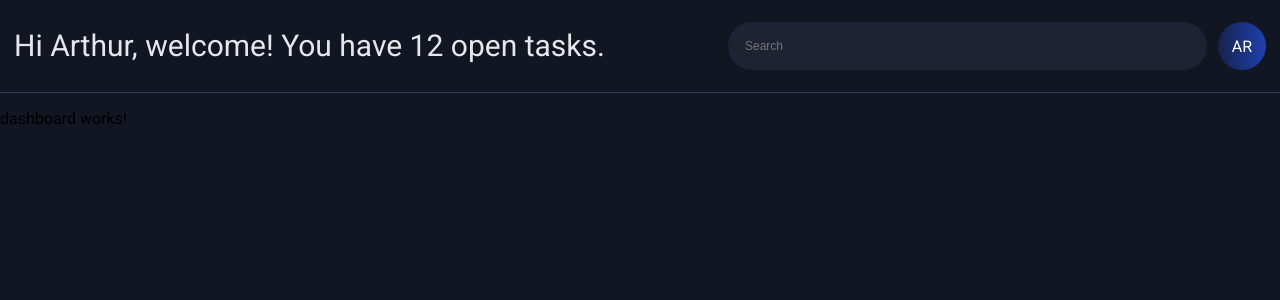
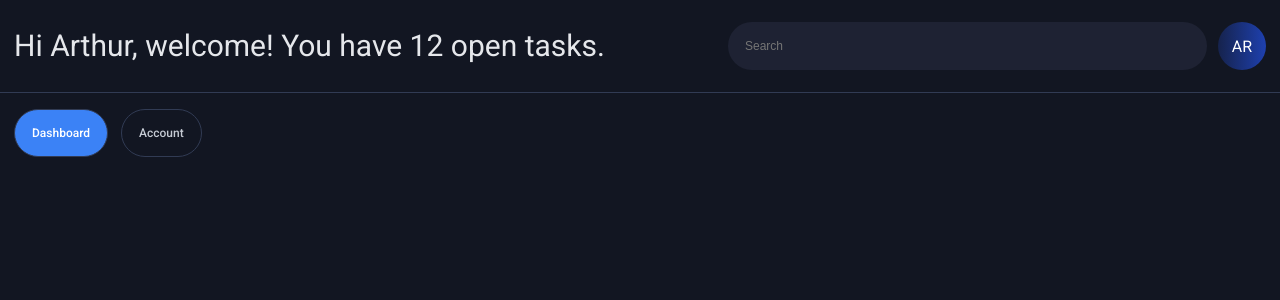
Before and after one commit to JuliaHorokhovatska/work-task-queue, an Angular app: page / in a window 1280 px wide. Shown: the top 300 px of the page. Built offline with nearby package versions, Linux system fonts and the light colour scheme.

Commit message:
Add navigation bar

```diff
--- a/src/app/app.html
+++ b/src/app/app.html
@@ -1,2 +1,3 @@
 <app-header />
+<app-nav-bar />
 <router-outlet />
--- a/src/app/app.routes.ts
+++ b/src/app/app.routes.ts
@@ -1,12 +1,14 @@
 import { Routes } from '@angular/router';
+
+import { RouterLinks } from '../enums';
 
 export const routes: Routes = [
   {
-    path: '',
+    path: RouterLinks.dashboard,
     loadComponent: () => import('./dashboard/containers/dashboard/dashboard').then(m => m.Dashboard)
   },
   {
-    path: 'account',
+    path: RouterLinks.account,
     loadComponent: () => import('./account/containers/account/account').then(m => m.Account)
   }
 ];
--- a/src/app/app.ts
+++ b/src/app/app.ts
@@ -2,10 +2,11 @@ import { Component } from '@angular/core';
 import { RouterOutlet } from '@angular/router';
 
 import { Header } from './shared/components/header/header';
+import { NavBar } from './shared/components/nav-bar/nav-bar';
 
 @Component({
   selector: 'app-root',
-  imports: [RouterOutlet, Header],
+  imports: [RouterOutlet, Header, NavBar],
   templateUrl: './app.html',
   styleUrl: './app.scss'
 })
--- a/src/app/dashboard/containers/dashboard/dashboard.html
+++ b/src/app/dashboard/containers/dashboard/dashboard.html
@@ -1 +1,3 @@
-<p>dashboard works!</p>
+<div class="global-container">
+
+</div>
--- /dev/null
+++ b/src/app/shared/components/nav-bar/nav-bar.html
@@ -0,0 +1,5 @@
+<div class="nav-bar d-flex align-items-center global-container">
+  <a class="btn btn-outline" [routerLink]="routerLinks.dashboard" [routerLinkActiveOptions]="{exact: true}"
+    routerLinkActive="btn-primary">Dashboard</a>
+  <a class="btn btn-outline" [routerLink]="routerLinks.account" routerLinkActive="btn-primary">Account</a>
+</div>
--- /dev/null
+++ b/src/app/shared/components/nav-bar/nav-bar.scss
@@ -0,0 +1,4 @@
+.nav-bar {
+  gap: 13px;
+  margin-top: 16px;
+}
--- /dev/null
+++ b/src/app/shared/components/nav-bar/nav-bar.ts
@@ -0,0 +1,15 @@
+import { ChangeDetectionStrategy, Component } from '@angular/core';
+import { RouterLink, RouterLinkActive } from '@angular/router';
+
+import { RouterLinks } from '../../../../enums';
+
+@Component({
+  selector: 'app-nav-bar',
+  imports: [RouterLink, RouterLinkActive],
+  templateUrl: './nav-bar.html',
+  styleUrl: './nav-bar.scss',
+  changeDetection: ChangeDetectionStrategy.OnPush
+})
+export class NavBar {
+  public readonly routerLinks = RouterLinks;
+}
--- a/src/assets/styles/colors.scss
+++ b/src/assets/styles/colors.scss
@@ -1,6 +1,7 @@
 :root {
   --background: #121622;
   --primary: #3B82F6;
+  --primary-dark: #1E40AF;
   --border: #313B54;
   --card: #1E2233;
   --dark: #0C0F17;
--- /dev/null
+++ b/src/enums.ts
@@ -0,0 +1,4 @@
+export enum RouterLinks {
+  dashboard = '',
+  account = 'account'
+}
--- a/src/styles.scss
+++ b/src/styles.scss
@@ -90,3 +90,33 @@ h1 {
     line-height: 24px;
   }
 }
+
+.btn {
+  padding: 12px 17px;
+  height: 48px;
+  font-size: 12px;
+  line-height: 14px;
+  font-weight: 500;
+  border: 1px solid transparent;
+  border-radius: 25px;
+  text-decoration: none;
+  display: flex;
+  align-items: center;
+  justify-content: center;
+
+  &.btn-primary {
+    border: 1px solid var(--primary);
+    background-color: var(--primary);
+    color: var(--white) !important;
+  }
+
+  &.btn-outline {
+    border: 1px solid var(--border);
+    color: var(--text-medium);
+
+    &:hover {
+      border-color: var(--primary);
+      color: var(--primary);
+    }
+  }
+}
```
Also changed, not shown: 1 other file (tests, documents, lock files or other folders).
